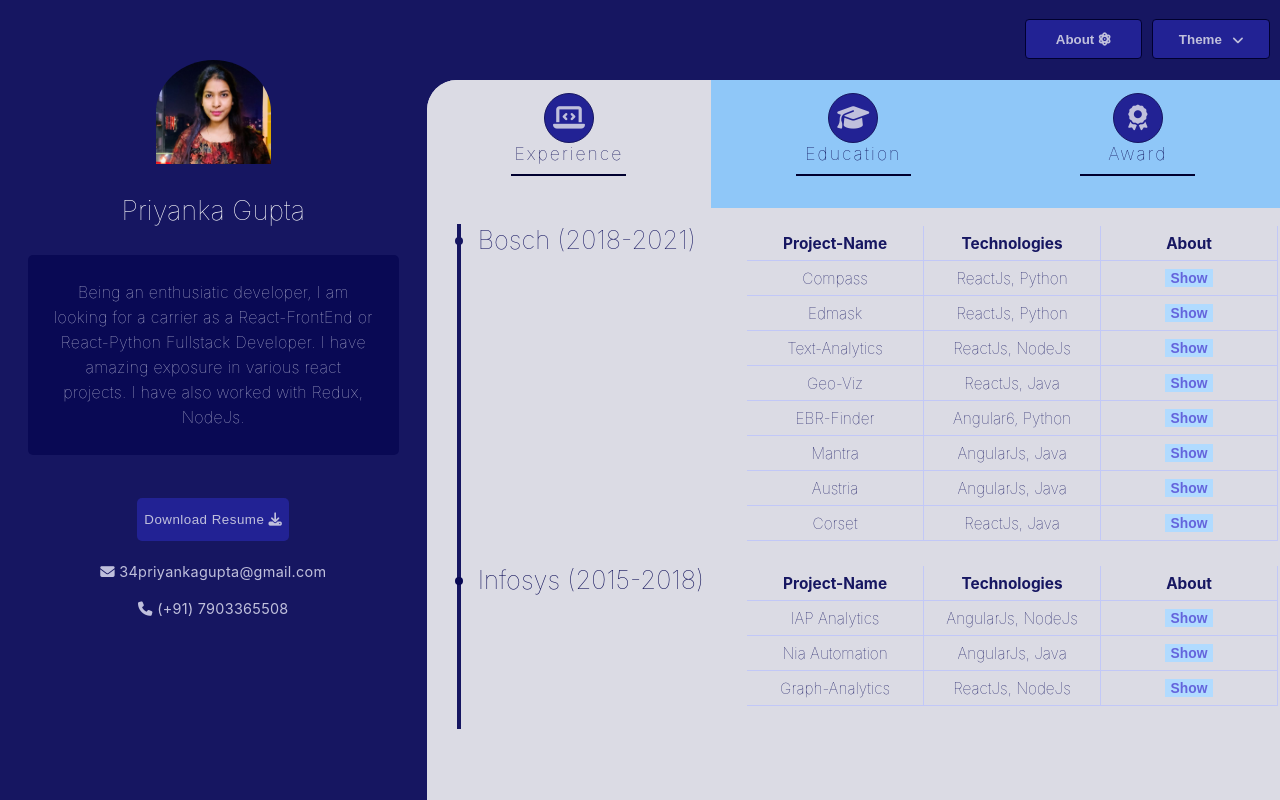
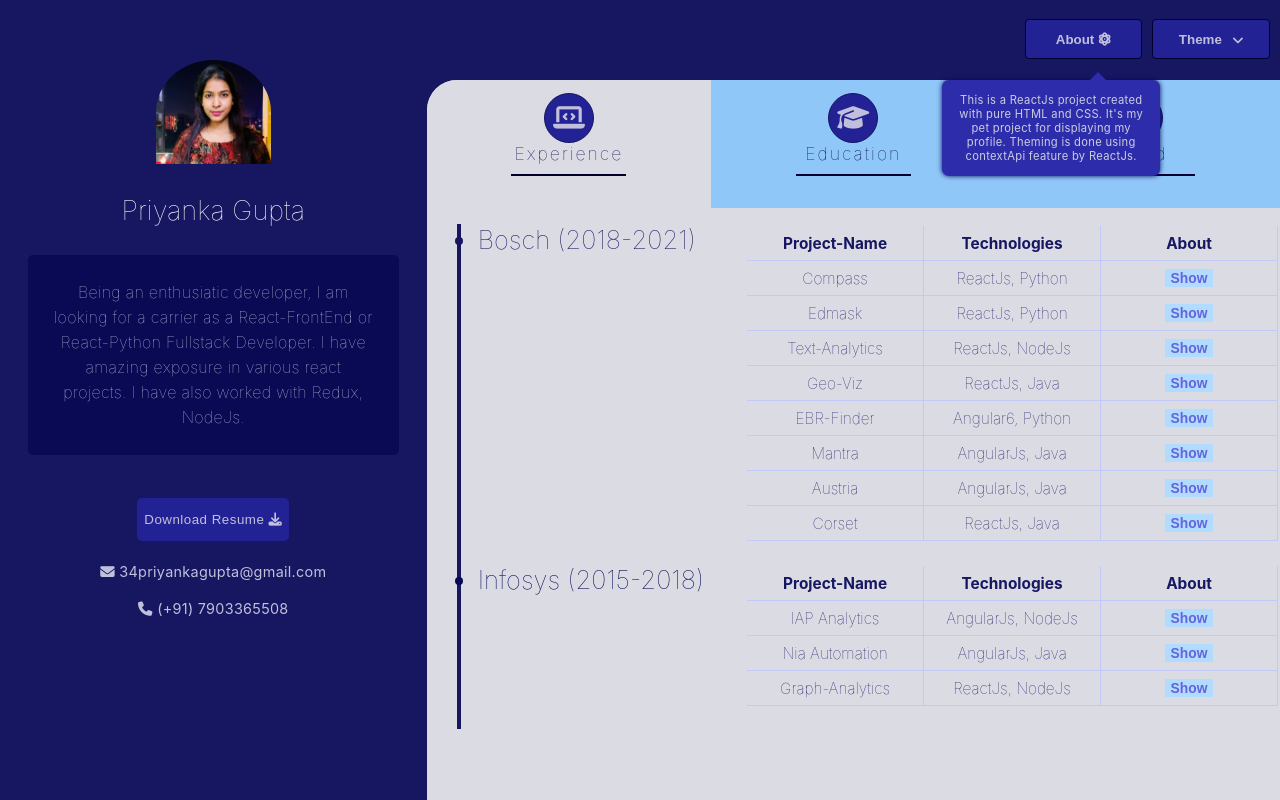
Before and after one commit to priyankagupta34/react-profile, a React (Create React App) app: page / in a window 1280 px wide. Both pictures are taken after a click on the button "About". Built offline with nearby package versions, Linux system fonts and the light colour scheme.

Commit message:
experience, education

```diff
--- a/src/ThemeContext.js
+++ b/src/ThemeContext.js
@@ -15,7 +15,8 @@ export const Theme = {
         sectionBackground: '#dbdbe4',
         contentBackground: '#090954',
         tableBorderTheme: 'blueTableBorderTheme',
-        descriptionColor: '#161661'
+        descriptionColor: '#161661',
+        aboutTheme: 'aboutDetailsBlue'
     },
     magentaTheme: {
         sectionTheme: 'magentaSectionTheme',
@@ -31,7 +32,8 @@ export const Theme = {
         sectionBackground: '#fde4e4',
         contentBackground: '#980303',
         tableBorderTheme: 'magentaTableBorderTheme',
-        descriptionColor: '#aa0000'
+        descriptionColor: '#aa0000',
+        aboutTheme: 'aboutDetailsRed'
 
     },
     yellowTheme: {
@@ -48,7 +50,8 @@ export const Theme = {
         sectionBackground: '#ffffba',
         contentBackground: '#abab08',
         tableBorderTheme:'yellowTableBorderTheme',
-        descriptionColor:'#b9b90b',
+        descriptionColor:'#1d1d00',
+        aboutTheme: 'aboutDetailsBlue'
     }
 }
 
--- a/src/js/menu-buttons/MenuButtons.css
+++ b/src/js/menu-buttons/MenuButtons.css
@@ -117,6 +117,58 @@
     transition: all 0.3s;
 }
 
+@keyframes abt {
+    0%{
+        top: 10vh;
+    }
+}
+
+.aboutDetailsYellow,.aboutDetailsRed, .aboutDetailsBlue {
+    position: absolute;
+    width: 17vw;
+    right: 15vh;
+    top: 9vh;
+    font-size: 0.7em;
+    background: #dede10;
+    box-shadow: 0 0 5px #6d6d32;
+    padding: 13px;
+    border-radius: 7px;
+    letter-spacing: 0.3px;
+    text-align: center;
+    color: rgb(41, 49, 2);
+    animation: abt linear 0.3s;
+}
+
+.aboutDetailsRed{
+    background: #dc1313;
+    box-shadow: 0 0 5px #800b0b;
+    color: #fde4e4;
+}
+
+.aboutDetailsBlue{
+    background: #2d2dab;
+    box-shadow: 0 0 5px #080a58;
+    color: #cccce0;
+}
+
+.aboutDetailsYellow::before, .aboutDetailsRed::before, .aboutDetailsBlue::before{
+    content: '';
+    height: 0;
+    width: 0;
+    border-right: 12px solid transparent;
+    border-left: 12px solid transparent;
+    border-bottom: 12px solid #dede10;
+    top: -1vh;
+    left: 18vh;
+    position: absolute;
+}
+.aboutDetailsRed::before{
+    border-bottom: 12px solid #dc1313;
+}
+.aboutDetailsBlue::before{
+    border-bottom: 12px solid #2d2dab;
+}
+
 @media screen and (max-width: 800px) {
 
     .downArr,
--- a/src/js/menu-buttons/MenuButtons.js
+++ b/src/js/menu-buttons/MenuButtons.js
@@ -3,21 +3,38 @@ import { Theme, ThemeContext } from '../../ThemeContext';
 import './MenuButtons.css';
 
 export default class MenuButtons extends Component {
+    constructor(props){
+        super(props);
+        this.state ={
+            open: false
+        };
+        this.openAboutBox=this.openAboutBox.bind(this);
+    }
+    openAboutBox(){
+        this.setState({
+            ...this.state,
+            open: this.state.open ? false: true
+        })
+    }
     static contextType = ThemeContext;
     render() {
         const { options } = this.props;
-        const { btnTheme, backgroundColor, boxShadow, sectionBackground, contentColor } = Theme[this.context];
+        const {open} = this.state;
+        const { btnTheme, backgroundColor, boxShadow, sectionBackground, contentColor, aboutTheme } = Theme[this.context];
         return (
             <nav className="descNav" style={{ backgroundColor }}>
                 <div></div>
-                <button className={`menuBtn ${btnTheme}`} style={{color: contentColor}}>About <i className="fas fa-atom"></i></button>
-                <button className={`menuBtn ${btnTheme}`} style={{color: contentColor}} onClick={this.props.openOptions}>Theme
+                <button className={`menuBtn ${btnTheme}`} style={{ color: contentColor }} onClick={this.openAboutBox}>About <i className="fas fa-atom"></i></button>
+                {open && <div className={aboutTheme}>
+                    This is a ReactJs project created with pure HTML and CSS. It's my pet project for displaying my profile. Theming is done using contextApi feature by ReactJs.
+                </div>}
+                <button className={`menuBtn ${btnTheme}`} style={{ color: contentColor }} onClick={this.props.openOptions}>Theme
                 <i className={options ? "fa fa-angle-up doE" : "fa fa-angle-up upE"} ></i>
                 </button>
-                {options && <div className="optionPage" style={{ boxShadow}}>
-                    <div className="option" style={{backgroundColor: sectionBackground}} onClick={() => this.props.changeThemeHandler_('blueTheme')}>blue</div>
-                    <div className="option" style={{backgroundColor: sectionBackground}} onClick={() => this.props.changeThemeHandler_('magentaTheme')}>magenta</div>
-                    <div className="option" style={{backgroundColor: sectionBackground}} onClick={() => this.props.changeThemeHandler_('yellowTheme')}>yellow</div>
+                {options && <div className="optionPage" style={{ boxShadow }}>
+                    <div className="option" style={{ backgroundColor: sectionBackground }} onClick={() => this.props.changeThemeHandler_('blueTheme')}>blue</div>
+                    <div className="option" style={{ backgroundColor: sectionBackground }} onClick={() => this.props.changeThemeHandler_('magentaTheme')}>magenta</div>
+                    <div className="option" style={{ backgroundColor: sectionBackground }} onClick={() => this.props.changeThemeHandler_('yellowTheme')}>yellow</div>
                 </div>}
             </nav>
         )
```
Also changed, not shown: src/js/profile-main/ProfileMain.js (+6 -6 lines).
